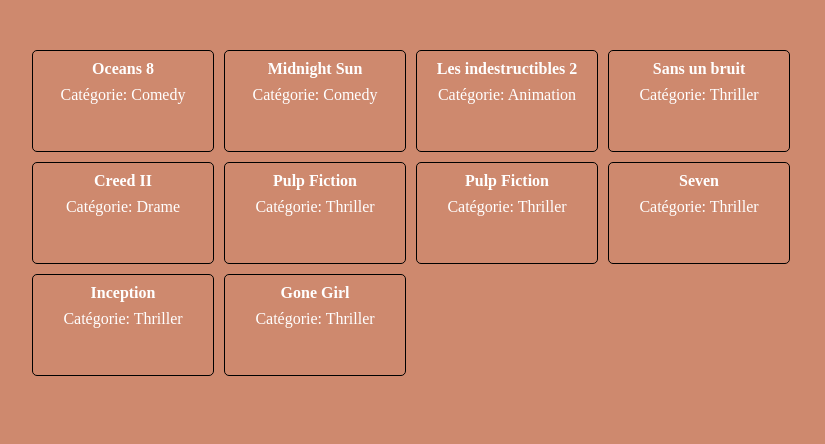
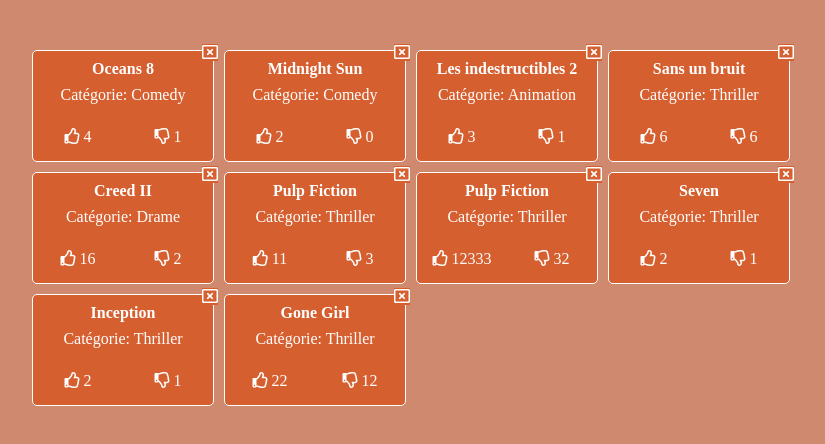
Before and after one commit to Particeep/react-interview, a React app: page / in a window 1280 px wide. Shown: the top 444 px of the page, without its empty margins (223-1048 px from the left). Built offline with nearby package versions, Linux system fonts and the light colour scheme.

Commit message:
design of like/dislike/close buttons

```diff
--- a/src/App.js
+++ b/src/App.js
@@ -79,6 +79,17 @@ class App extends React.Component {
               <div className="movie-card">
                 <p className="movie-title">{movie.title}</p>
                 <p className="movie-category">Catégorie: {movie.category}</p>
+                <div className="like-bar">
+                  <div className="like-button">
+                    <i className="far fa-thumbs-up"></i> {movie.likes}
+                  </div>
+                  <div className="dislike-button">
+                    <i className="far fa-thumbs-down"></i> {movie.dislikes}
+                  </div>
+                </div>
+                <div className="delete-movie">
+                  <i class="far fa-window-close"></i>
+                </div>
               </div>
             ))
           }
--- a/src/index.sass
+++ b/src/index.sass
@@ -17,12 +17,14 @@ body
   max-width: 770px
 
 .movie-card
+  background: $orange-2
   width: 180px
-  height: 100px
-  border: 1px solid black
+  height: 110px
+  border: 1px solid #fff
   margin-right: 10px
   margin-top: 10px
   border-radius: 5px
+  position: relative
 
   .movie-title
     font-weight: 700
@@ -31,3 +33,32 @@ body
 
   .movie-category
     text-align: center
+    margin-bottom: 10px
+
+  .like-bar
+    display: flex
+    flex-direction: row
+    height: 48px
+    line-height: 48px
+
+    .like-button, .dislike-button
+      flex: 50%
+      text-align: center
+      cursor: pointer
+      &:hover
+        background: lighten($orange-2, 7%)
+
+    .like-button
+      border-radius: 0 0 0 5px
+
+    .dislike-button
+      border-radius: 0 0 5px 0
+
+  .delete-movie
+    display: inline-block
+    position: absolute
+    top: -7px
+    right: -5px
+    background: $orange-2
+    &:hover
+      background: lighten($orange-2, 20%)
```
